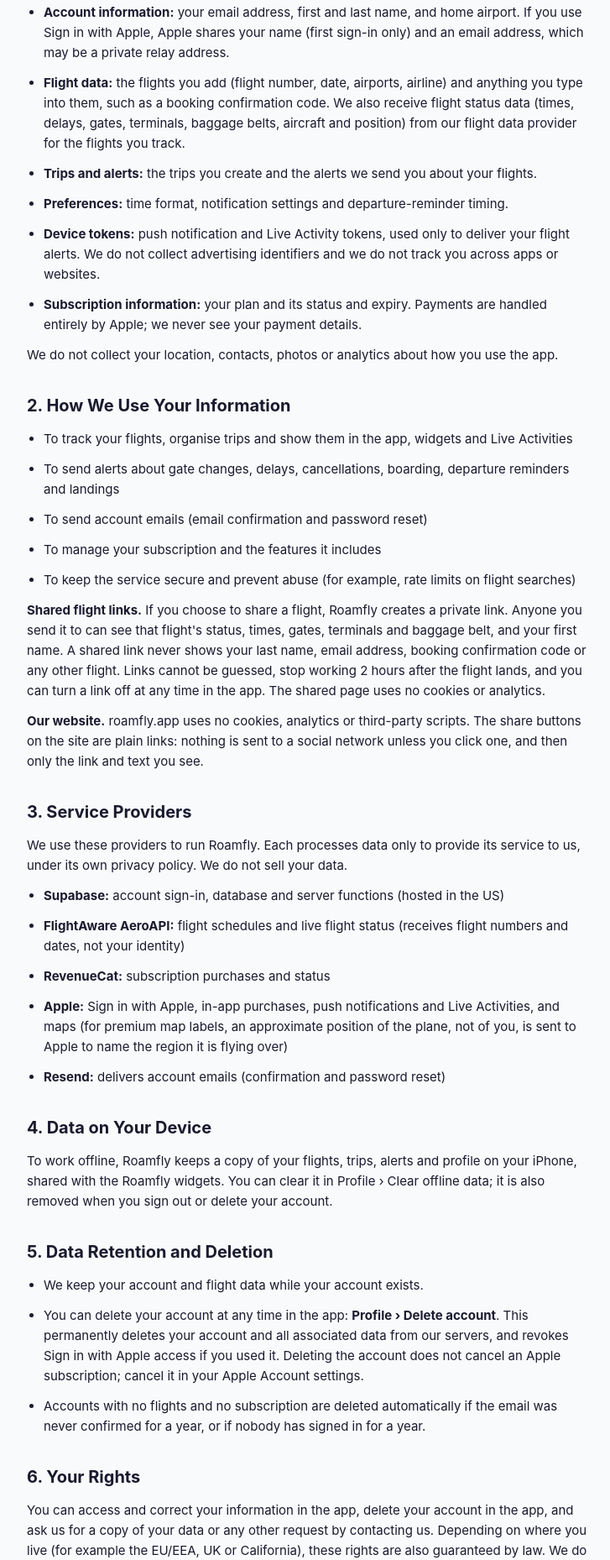
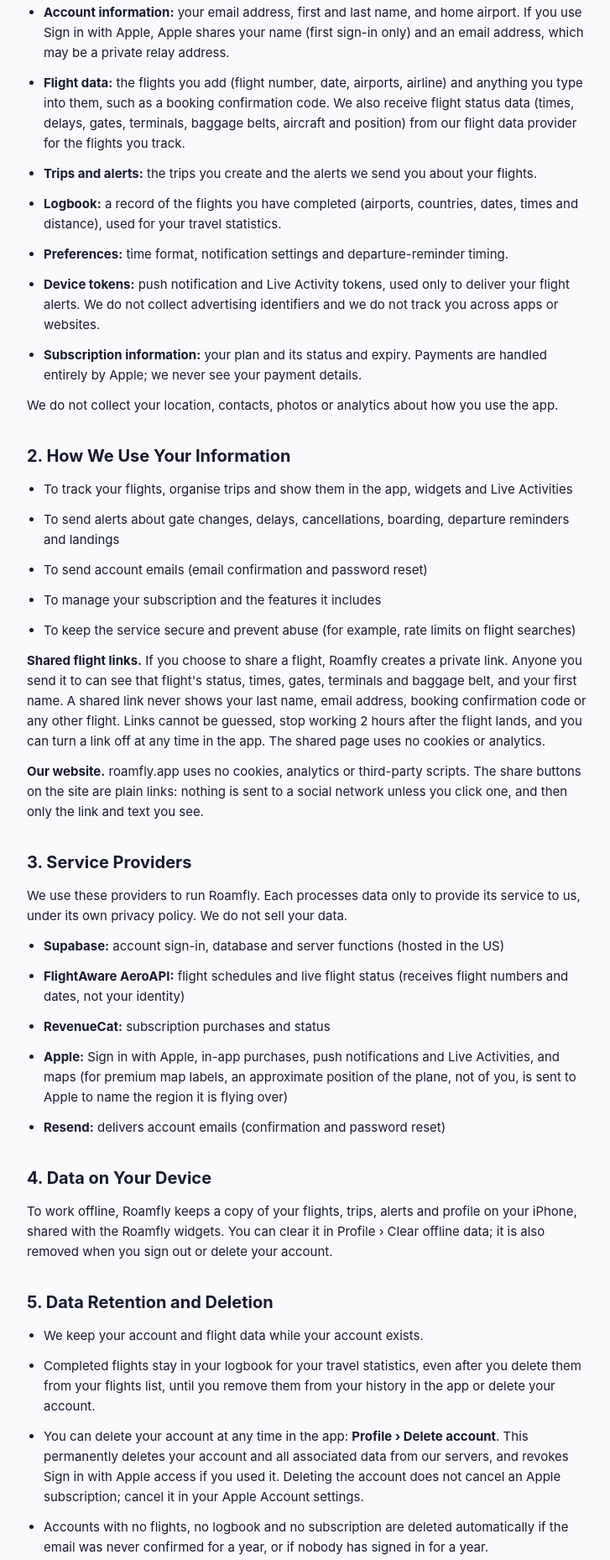
Before and after one commit to AaronMorgado/roamfly-sharesite, a plain HTML site: page privacy.html in a window 1280 px wide. Shown: the part 251-2109 px from the top of the page at 84% size, without its empty margins (272-999 px from the left). Drawn offline with Linux system fonts and the light colour scheme.

Commit message:
Privacy: logbook for travel stats (S18)
Co-Authored-By: Claude Opus 5.5 <noreply@anthropic.com>

```diff
--- a/privacy.html
+++ b/privacy.html
@@ -17,7 +17,7 @@
 </head>
 <body>
   <h1>Privacy Policy</h1>
-  <p class="updated">Last updated: November 22, 2026</p>
+  <p class="updated">Last updated: November 23, 2026</p>
   <p>Roamfly ("we", "our", "us") operates the Roamfly app for iPhone. This policy explains what we collect, why, and the choices you have. Roamfly was previously called Flyde.</p>
 
   <h2>1. Information We Collect</h2>
@@ -25,6 +25,7 @@
     <li><strong>Account information:</strong> your email address, first and last name, and home airport. If you use Sign in with Apple, Apple shares your name (first sign-in only) and an email address, which may be a private relay address.</li>
     <li><strong>Flight data:</strong> the flights you add (flight number, date, airports, airline) and anything you type into them, such as a booking confirmation code. We also receive flight status data (times, delays, gates, terminals, baggage belts, aircraft and position) from our flight data provider for the flights you track.</li>
     <li><strong>Trips and alerts:</strong> the trips you create and the alerts we send you about your flights.</li>
+    <li><strong>Logbook:</strong> a record of the flights you have completed (airports, countries, dates, times and distance), used for your travel statistics.</li>
     <li><strong>Preferences:</strong> time format, notification settings and departure-reminder timing.</li>
     <li><strong>Device tokens:</strong> push notification and Live Activity tokens, used only to deliver your flight alerts. We do not collect advertising identifiers and we do not track you across apps or websites.</li>
     <li><strong>Subscription information:</strong> your plan and its status and expiry. Payments are handled entirely by Apple; we never see your payment details.</li>
@@ -58,8 +59,9 @@
   <h2>5. Data Retention and Deletion</h2>
   <ul>
     <li>We keep your account and flight data while your account exists.</li>
+    <li>Completed flights stay in your logbook for your travel statistics, even after you delete them from your flights list, until you remove them from your history in the app or delete your account.</li>
     <li>You can delete your account at any time in the app: <strong>Profile &rsaquo; Delete account</strong>. This permanently deletes your account and all associated data from our servers, and revokes Sign in with Apple access if you used it. Deleting the account does not cancel an Apple subscription; cancel it in your Apple Account settings.</li>
-    <li>Accounts with no flights and no subscription are deleted automatically if the email was never confirmed for a year, or if nobody has signed in for a year.</li>
+    <li>Accounts with no flights, no logbook and no subscription are deleted automatically if the email was never confirmed for a year, or if nobody has signed in for a year.</li>
   </ul>
 
   <h2>6. Your Rights</h2>
```
